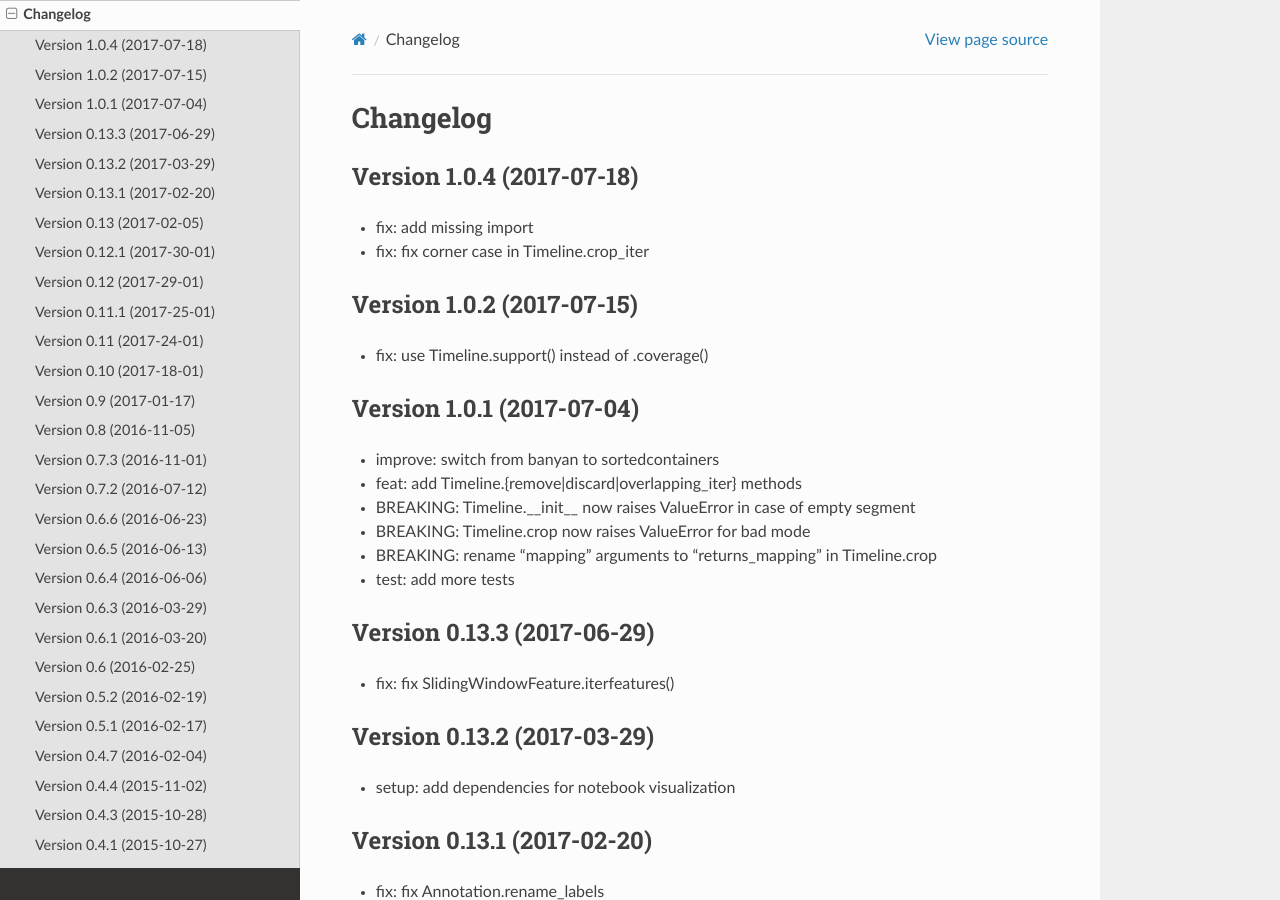
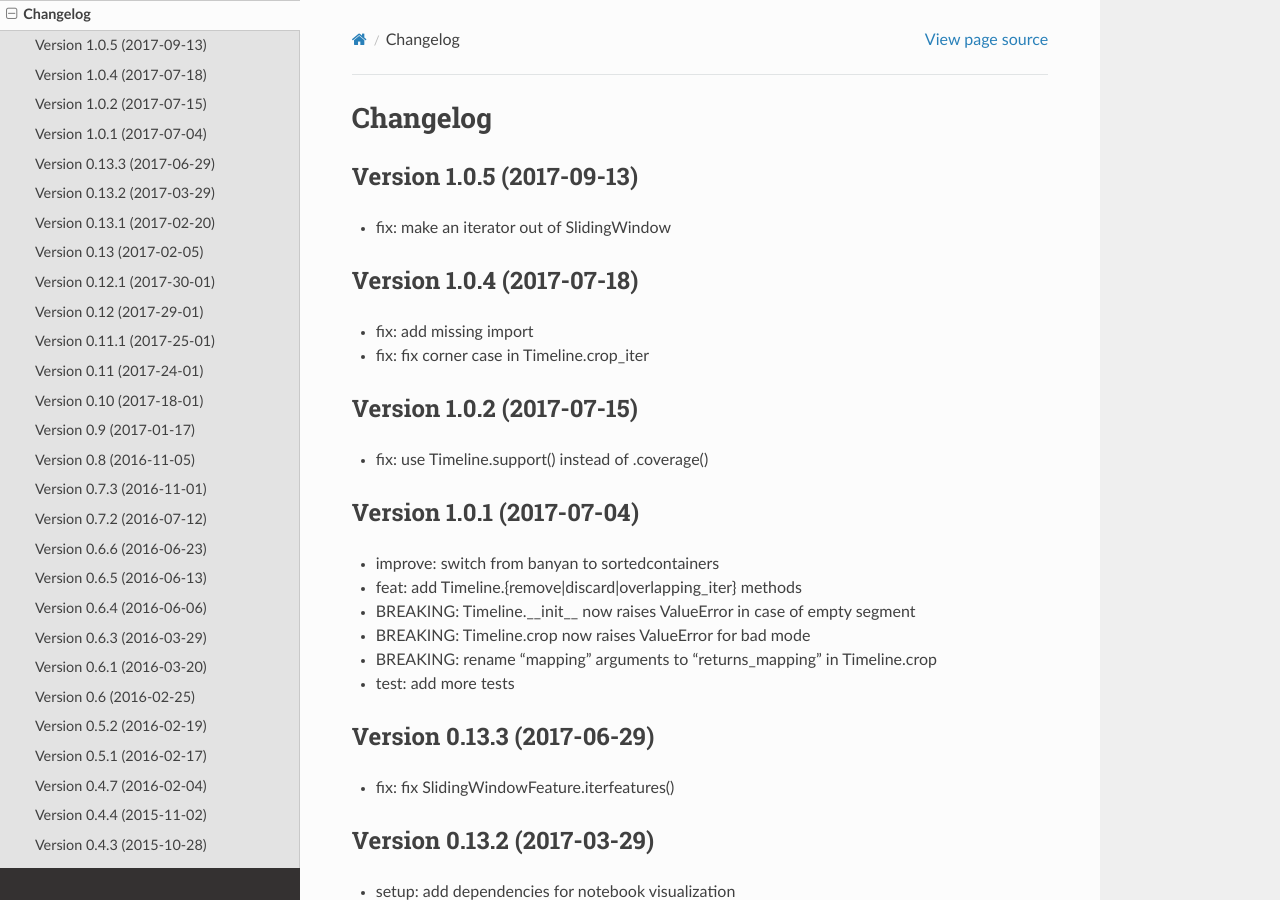
Before and after one commit to pyannote/pyannote-core, a Sphinx documentation site: the page built from doc/source/changelog.rst, in a window 1280 px wide and 900 px high. Built offline with Sphinx 7.4.7 and the Read the Docs theme 2.0.0, drawn with Linux system fonts in a browser that asks for light colours.

Commit message:
doc: update changelog

```diff
--- a/doc/source/changelog.rst
+++ b/doc/source/changelog.rst
@@ -1,6 +1,11 @@
 #########
 Changelog
 #########
+
+Version 1.0.5 (2017-09-13)
+~~~~~~~~~~~~~~~~~~~~~~~~~~
+
+- fix: make an iterator out of SlidingWindow
 
 Version 1.0.4 (2017-07-18)
 ~~~~~~~~~~~~~~~~~~~~~~~~~~
```
